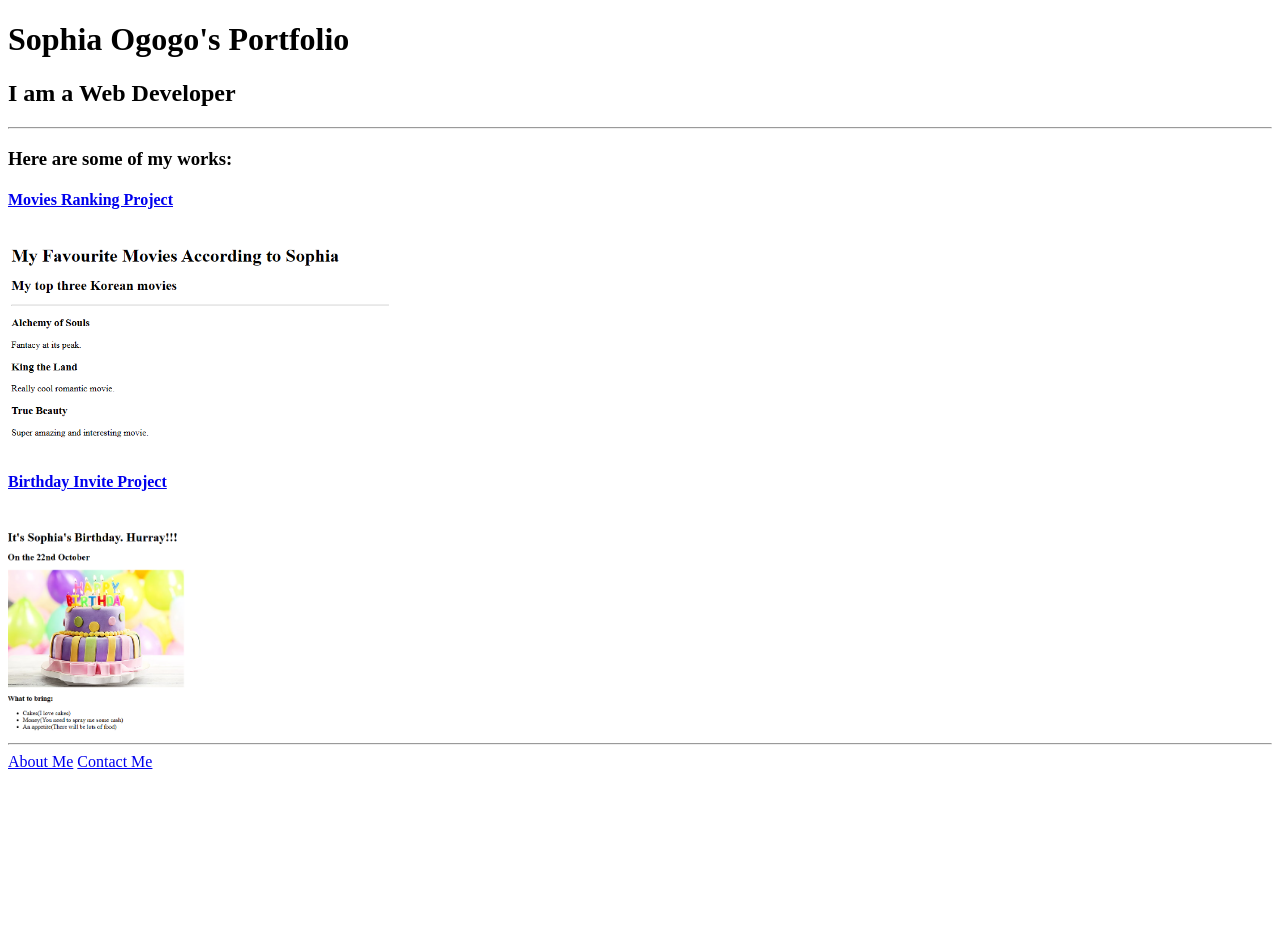
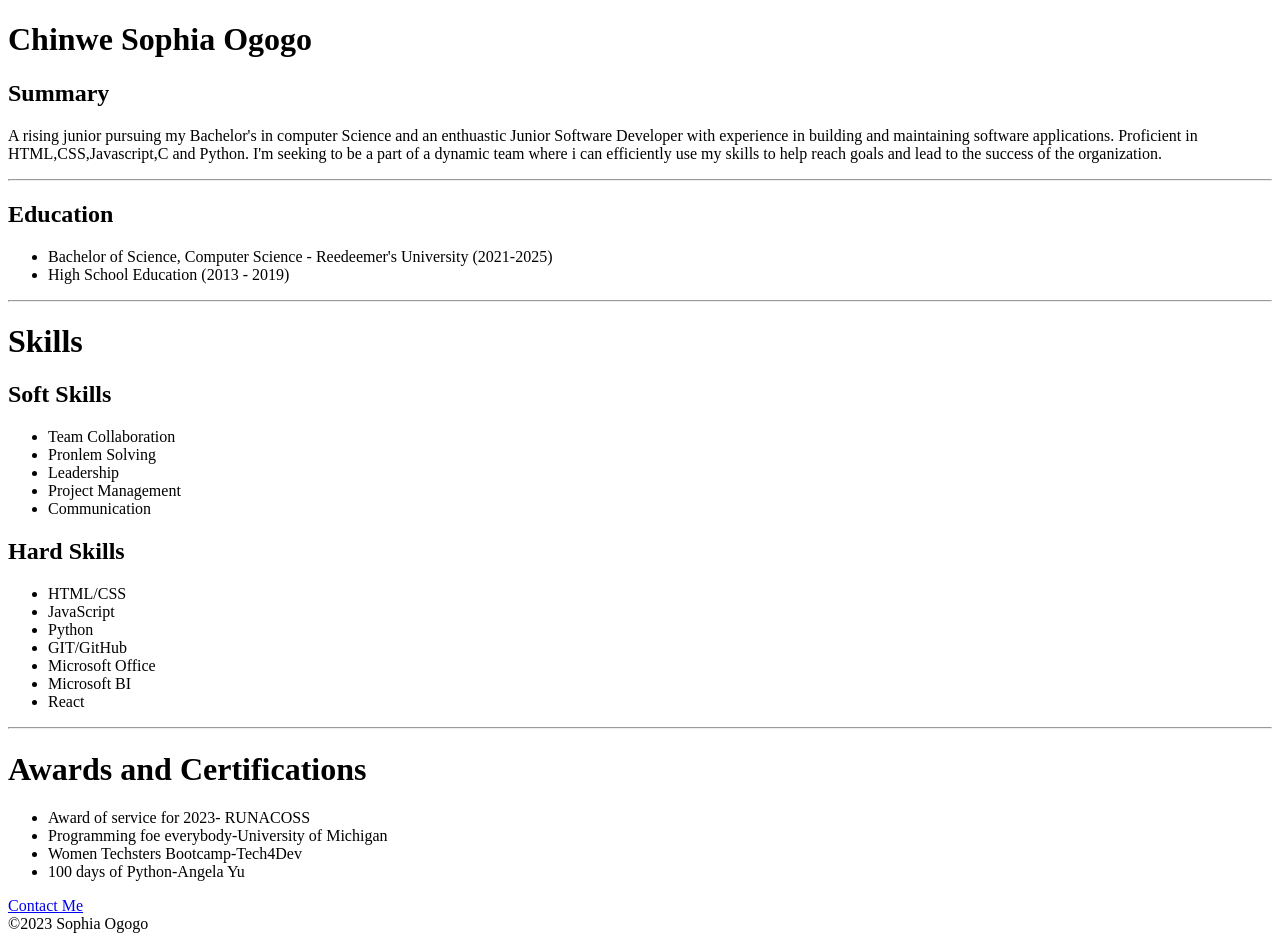
Before and after one commit to Sophiadaisy22/html-portfolio, a plain HTML site: page index.html in a window 1280 px wide. Before the commit the page ends 800 px from the top, so only its background shows below. Drawn offline with Linux system fonts and the light colour scheme.

Commit message:
Add files via upload

```diff
--- a/index.html
+++ b/index.html
@@ -1,24 +1,49 @@
-<!-- TODO 1: Create the HTML Boilerplate -->
 <!DOCTYPE html>
 <html lang="en">
 <head>
     <meta charset="UTF-8">
     <meta name="viewport" content="width=device-width, initial-scale=1.0">
-    <title>My Portfolio</title>
+    <title>My Resume</title>
 </head>
 <body>
-    <h1>Sophia Ogogo's Portfolio</h1>
-    <h2>I am a Web Developer</h2>
+    <h1>Chinwe Sophia Ogogo</h1>
+    <h2>Summary</h2>
+    <p>A rising junior pursuing my Bachelor's in computer Science and an enthuastic Junior Software Developer with experience in building and maintaining software applications. Proficient in HTML,CSS,Javascript,C and Python. I'm seeking to be a part of a dynamic team where i can efficiently use my skills to help reach goals and lead to the success of the organization.</p>
     <hr>
-    <h3>Here are some of my works:</h3>
-    <h4><a href="./public/movie_ranking.html">Movies Ranking Project </a></h4><br>
-    <img src="./assets/images/movies.PNG" height="200" alt="My Movies Ranking" ><br>
-    <h4><a href="./public/birthday_invite.html">Birthday Invite Project</a></h4><br>
-    <img src="./assets/images/birthday (2).PNG" height="200" alt="My Birthday invite" >
+    <h2>Education</h2>
+    <ul>
+        <li>Bachelor of Science, Computer Science - Reedeemer's University (2021-2025)</li>
+        <li>High School Education (2013 - 2019)</li>
+    </ul>
     <hr>
-    <a href="./public/about.html">About Me</a>
-    <a href="./public/contact.html">Contact Me</a>
-
-
+    <h1>Skills</h1>
+    <h2>Soft Skills</h2>
+    <ul>
+        <li>Team Collaboration</li>
+        <li>Pronlem Solving</li>
+        <li>Leadership</li>
+        <li>Project Management</li>
+        <li>Communication</li>
+    </ul>
+    <h2>Hard Skills</h2>
+    <ul>
+        <li>HTML/CSS</li>
+        <li>JavaScript</li>
+        <li>Python</li>
+        <li>GIT/GitHub</li>
+        <li>Microsoft Office</li>
+        <li>Microsoft BI</li>
+        <li>React</li>
+    </ul>
+    <hr>
+    <h1>Awards and Certifications</h1>
+    <ul>
+        <li>Award of service for 2023- RUNACOSS</li>
+        <li>Programming foe everybody-University of Michigan</li>
+        <li>Women Techsters Bootcamp-Tech4Dev</li>
+        <li>100 days of Python-Angela Yu</li>
+    </ul>
+        <a href="./contact.html">Contact Me</a>
+    <footer>&copy;2023 Sophia Ogogo</footer>
 </body>
 </html>
```
Also changed, not shown: contact.html (added, +5 -0 lines), my_hobbies.html (added, +6 -0 lines).
